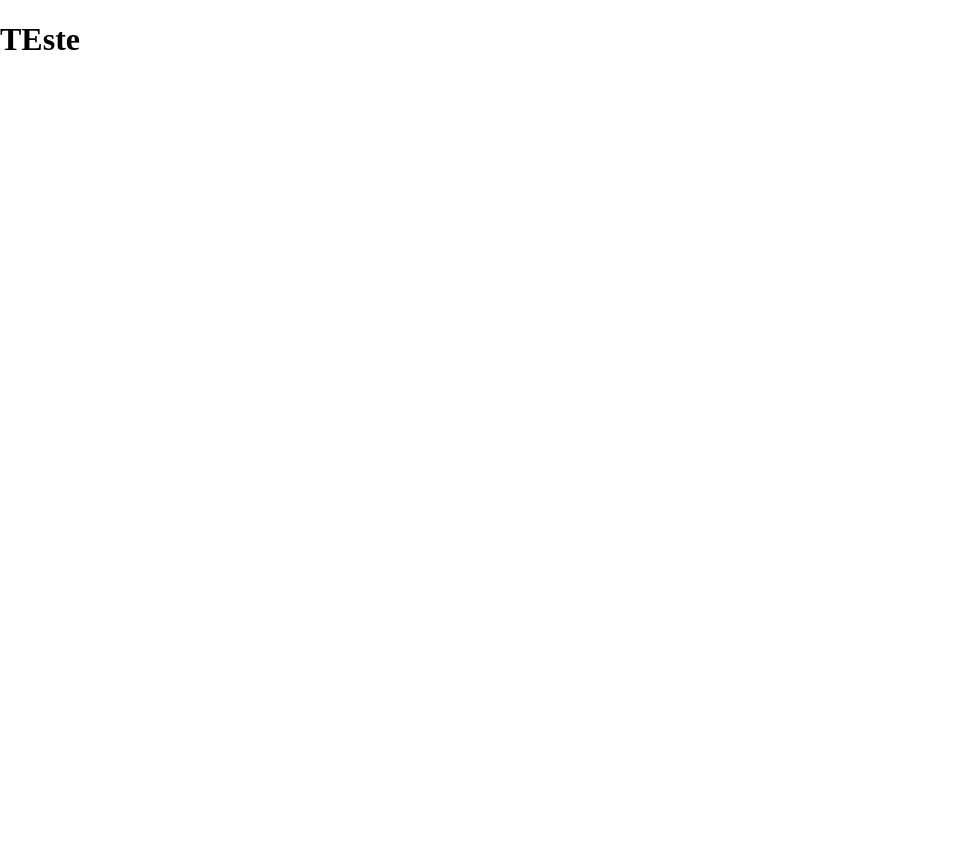
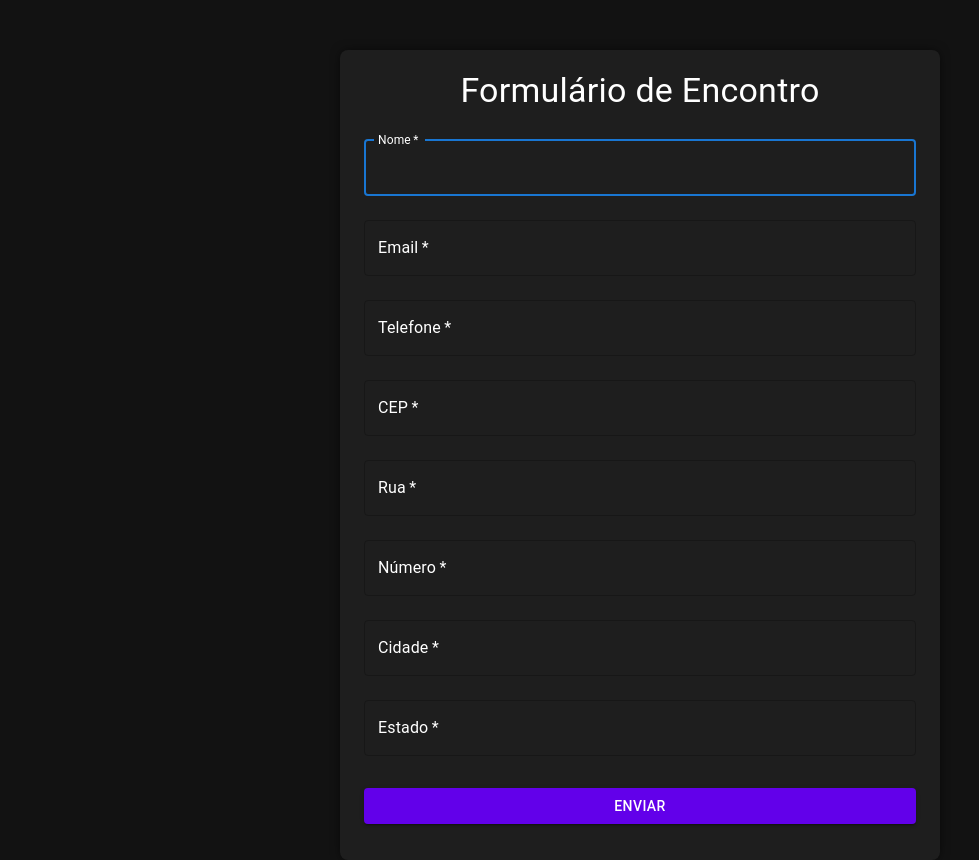
Before and after one commit to samuelalves28/ecommerce, a React (Vite) app: page /site/formEncontro in a window 1280 px wide. Shown: the whole page, without its empty margins (0-979 px from the left). Before the commit the page ends 800 px from the top, so only its background shows below. Built offline with nearby package versions, Linux system fonts and the light colour scheme.

Commit message:
atualiza dependências do MUI e adiciona formulário de encontro

```diff
--- a/package.json
+++ b/package.json
@@ -13,7 +13,7 @@
     "@emotion/react": "^11.14.0",
     "@emotion/styled": "^11.14.0",
     "@microsoft/signalr": "^8.0.7",
-    "@mui/material": "^6.2.1",
+    "@mui/material": "^6.4.7",
     "axios": "^1.7.9",
     "jwt-decode": "^4.0.0",
     "react": "^18.3.1",
--- a/src/Painel2/Index.tsx
+++ b/src/Painel2/Index.tsx
@@ -4,7 +4,6 @@ import AuthProvider from "./AuthProvider";
 import LoginView from "./Login/Index";
 import PrivateRoute from "./PrivateRoute";
 import NavbarLayout from "../componentes/Navbar/NavBarLayou";
-
 
 const PainelView: React.FC = () => {
     return (
--- a/src/Site2/Index.tsx
+++ b/src/Site2/Index.tsx
@@ -1,6 +1,12 @@
+import React from "react";
+import { Route, Routes } from "react-router-dom";
+import FormEncontroView from "./formEncontro/Index";
 
-const SiteView = () => {
-    return (<h1>TEste</h1>)
+const SiteView: React.FC = () => {
+    return (<Routes>
+        <Route path="formEncontro" element={<FormEncontroView />} />
+    </Routes>
+    )
 }
 
 export default SiteView;
--- /dev/null
+++ b/src/Site2/formEncontro/FormEncontro.css
@@ -0,0 +1,18 @@
+body {
+    background-color: #121212;
+    color: #ffffff;
+    font-family: Arial, sans-serif;
+}
+
+.form-container {
+    background-color: #1e1e1e;
+    padding: 20px;
+    border-radius: 8px;
+    box-shadow: 0 0 10px rgba(0, 0, 0, 0.5);
+    margin-top: 50px;
+}
+
+h1 {
+    text-align: center;
+    margin-bottom: 20px;
+}
--- /dev/null
+++ b/src/Site2/formEncontro/Index.tsx
@@ -0,0 +1,160 @@
+import React, { useState } from 'react';
+import axios from 'axios';
+import { TextField, Button, Container, Typography, Box } from '@mui/material';
+import './FormEncontro.css'; // Importando o arquivo CSS
+
+const FormEncontroView: React.FC = () => {
+    const [formData, setFormData] = useState({
+        nome: '',
+        email: '',
+        telefone: '',
+        cep: '',
+        rua: '',
+        numero: '',
+        cidade: '',
+        estado: ''
+    });
+
+    const handleChange = (e: React.ChangeEvent<HTMLInputElement>) => {
+        const { name, value } = e.target;
+        setFormData({
+            ...formData,
+            [name]: value
+        });
+    };
+
+    const handleSubmit = async (e: React.FormEvent) => {
+        e.preventDefault();
+        try {
+            const response = await axios.post('http://localhost:7018/api/cad-visitante', formData);
+            console.log('Dados enviados com sucesso:', response.data);
+        } catch (error) {
+            console.error('Erro ao enviar dados:', error);
+        }
+    };
+
+    return (
+        <Container maxWidth="sm" className="form-container">
+            <Typography variant="h4" component="h1" gutterBottom>
+                Formulário de Encontro
+            </Typography>
+            <Box component="form" onSubmit={handleSubmit} noValidate sx={{ mt: 1 }}>
+                <TextField
+                    margin="normal"
+                    required
+                    fullWidth
+                    id="nome"
+                    label="Nome"
+                    name="nome"
+                    value={formData.nome}
+                    onChange={handleChange}
+                    autoComplete="nome"
+                    autoFocus
+                    InputLabelProps={{ style: { color: '#fff' } }}
+                    InputProps={{ style: { color: '#fff' } }}
+                />
+                <TextField
+                    margin="normal"
+                    required
+                    fullWidth
+                    id="email"
+                    label="Email"
+                    name="email"
+                    value={formData.email}
+                    onChange={handleChange}
+                    autoComplete="email"
+                    InputLabelProps={{ style: { color: '#fff' } }}
+                    InputProps={{ style: { color: '#fff' } }}
+                />
+                <TextField
+                    margin="normal"
+                    required
+                    fullWidth
+                    id="telefone"
+                    label="Telefone"
+                    name="telefone"
+                    value={formData.telefone}
+                    onChange={handleChange}
+                    autoComplete="telefone"
+                    InputLabelProps={{ style: { color: '#fff' } }}
+                    InputProps={{ style: { color: '#fff' } }}
+                />
+                <TextField
+                    margin="normal"
+                    required
+                    fullWidth
+                    id="cep"
+                    label="CEP"
+                    name="cep"
+                    value={formData.cep}
+                    onChange={handleChange}
+                    autoComplete="cep"
+                    InputLabelProps={{ style: { color: '#fff' } }}
+                    InputProps={{ style: { color: '#fff' } }}
+                />
+                <TextField
+                    margin="normal"
+                    required
+                    fullWidth
+                    id="rua"
+                    label="Rua"
+                    name="rua"
+                    value={formData.rua}
+                    onChange={handleChange}
+                    autoComplete="rua"
+                    InputLabelProps={{ style: { color: '#fff' } }}
+                    InputProps={{ style: { color: '#fff' } }}
+                />
+                <TextField
+                    margin="normal"
+                    required
+                    fullWidth
+                    id="numero"
+                    label="Número"
+                    name="numero"
+                    value={formData.numero}
+                    onChange={handleChange}
+                    autoComplete="numero"
+                    InputLabelProps={{ style: { color: '#fff' } }}
+                    InputProps={{ style: { color: '#fff' } }}
+                />
+                <TextField
+                    margin="normal"
+                    required
+                    fullWidth
+                    id="cidade"
+                    label="Cidade"
+                    name="cidade"
+                    value={formData.cidade}
+                    onChange={handleChange}
+                    autoComplete="cidade"
+                    InputLabelProps={{ style: { color: '#fff' } }}
+                    InputProps={{ style: { color: '#fff' } }}
+                />
+                <TextField
+                    margin="normal"
+                    required
+                    fullWidth
+                    id="estado"
+                    label="Estado"
+                    name="estado"
+                    value={formData.estado}
+                    onChange={handleChange}
+                    autoComplete="estado"
+                    InputLabelProps={{ style: { color: '#fff' } }}
+                    InputProps={{ style: { color: '#fff' } }}
+                />
+                <Button
+                    type="submit"
+                    fullWidth
+                    variant="contained"
+                    sx={{ mt: 3, mb: 2, backgroundColor: '#6200ea', '&:hover': { backgroundColor: '#3700b3' } }}
+                >
+                    Enviar
+                </Button>
+            </Box>
+        </Container>
+    );
+};
+
+export default FormEncontroView;
```
Also changed, not shown: 2 other files (tests, documents, lock files or other folders).
